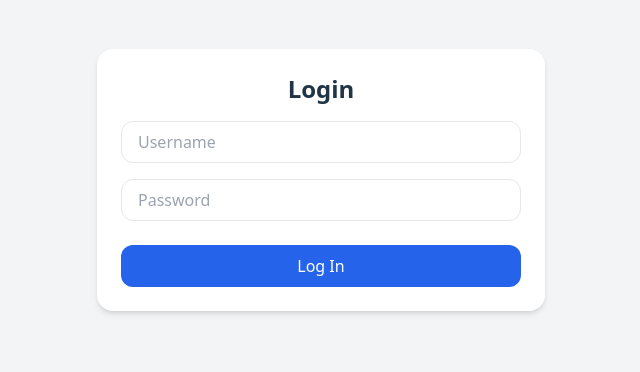
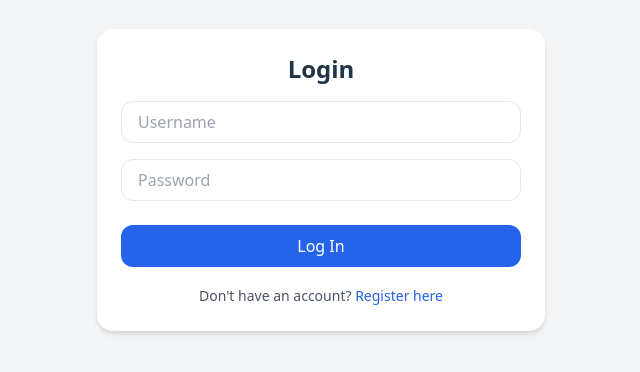
Before and after one commit to charlespalmerbf/purchase_tracker_frontend, a React (Vite) app: page /login in a window 1280 px wide. Shown: the part 220-592 px from the top of the page, without its empty margins (319-959 px from the left). Built offline with nearby package versions, Linux system fonts and the light colour scheme.

Commit message:
feat: adding links to login and register page

```diff
--- a/src/pages/Login.jsx
+++ b/src/pages/Login.jsx
@@ -1,6 +1,6 @@
 import { useState } from 'react';
 
-import { useNavigate } from 'react-router-dom';
+import { useNavigate, Link } from 'react-router-dom';
 
 import { useAuth } from '../context/AuthContext';
 import { login } from '../api/auth';
@@ -53,6 +53,12 @@ export default function Login() {
         >
           Log In
         </button>
+         <div className="mt-4 text-center">
+          <span className="text-sm text-gray-600">Don't have an account? </span>
+          <Link to="/register" className="text-sm text-blue-600 hover:underline">
+            Register here
+          </Link>
+        </div>
       </form>
     </div>
   );
--- a/src/pages/Register.jsx
+++ b/src/pages/Register.jsx
@@ -1,6 +1,8 @@
 // src/pages/Register.jsx
 import { useState } from 'react';
-import { useNavigate } from 'react-router-dom';
+
+import { useNavigate, Link } from 'react-router-dom';
+
 import { register } from '../api/auth';
 
 export default function Register() {
@@ -61,6 +63,12 @@ export default function Register() {
         >
           Register
         </button>
+        <div className="mt-4 text-center">
+          <span className="text-sm text-gray-600">Already have an account? </span>
+          <Link to="/login" className="text-sm text-blue-600 hover:underline">
+            Back to login
+          </Link>
+        </div>
       </form>
     </div>
   );
```
